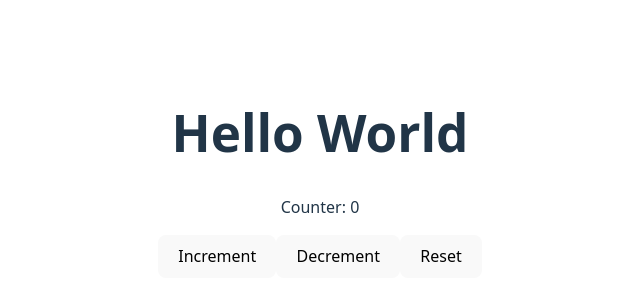
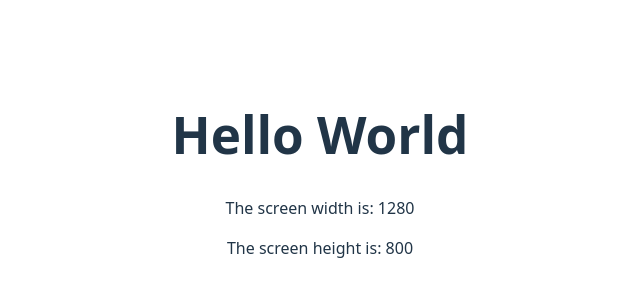
Before and after one commit to JVKszuba/CompassReactJS, a React (Vite) app in the folder Advanced/app/: page / in a window 1280 px wide. Shown: the part 226-526 px from the top of the page, without its empty margins (320-960 px from the left). Built offline with nearby package versions, Linux system fonts and the light colour scheme.

Commit message:
feat: implement custom hook for reusable logic

```diff
--- a/Advanced/app/src/App.jsx
+++ b/Advanced/app/src/App.jsx
@@ -5,6 +5,7 @@ import ChildComponent from "./components/ChildComponent.jsx";
 import {MyContextProvider} from "./contexts/MyContext.jsx";
 import ContextValue from "./components/ContextValue.jsx";
 import Counter from "./components/Counter.jsx";
+import DisplayWindowSize from "./components/DisplayWindowSize.jsx";
 
 function App() {
 
@@ -17,7 +18,8 @@ function App() {
       {/*  <ChildComponent />*/}
       {/*  <ContextValue />*/}
       {/*</MyContextProvider>*/}
-      <Counter />
+      {/*<Counter />*/}
+      <DisplayWindowSize />
     </>
   )
 }
--- /dev/null
+++ b/Advanced/app/src/components/DisplayWindowSize.jsx
@@ -0,0 +1,15 @@
+import useWindowSize from '../hooks/useWindowSize';
+
+function DisplayWindowSize() {
+
+    const {width, height} = useWindowSize();
+
+    return (
+        <div>
+          <p>The screen width is: {width}</p>
+          <p>The screen height is: {height}</p>
+        </div>
+    );
+}
+
+export default DisplayWindowSize;
--- /dev/null
+++ b/Advanced/app/src/hooks/useWindowSize.js
@@ -0,0 +1,31 @@
+import { useState, useEffect } from "react";
+
+export default function useWindowSize() {
+
+    const [windowSize, setWindowSize] = useState({
+
+        width: window.innerWidth,
+        height: window.innerHeight
+    });
+
+    useEffect(() => {
+
+        function handleResize() {
+
+            setWindowSize({
+
+                width: window.innerWidth,
+                height: window.innerHeight
+            })
+        }
+
+        window.addEventListener("resize", handleResize);
+
+        handleResize();
+
+        return () => window.removeEventListener("resize", handleResize);
+
+    }, [])
+
+    return windowSize;
+}
```
